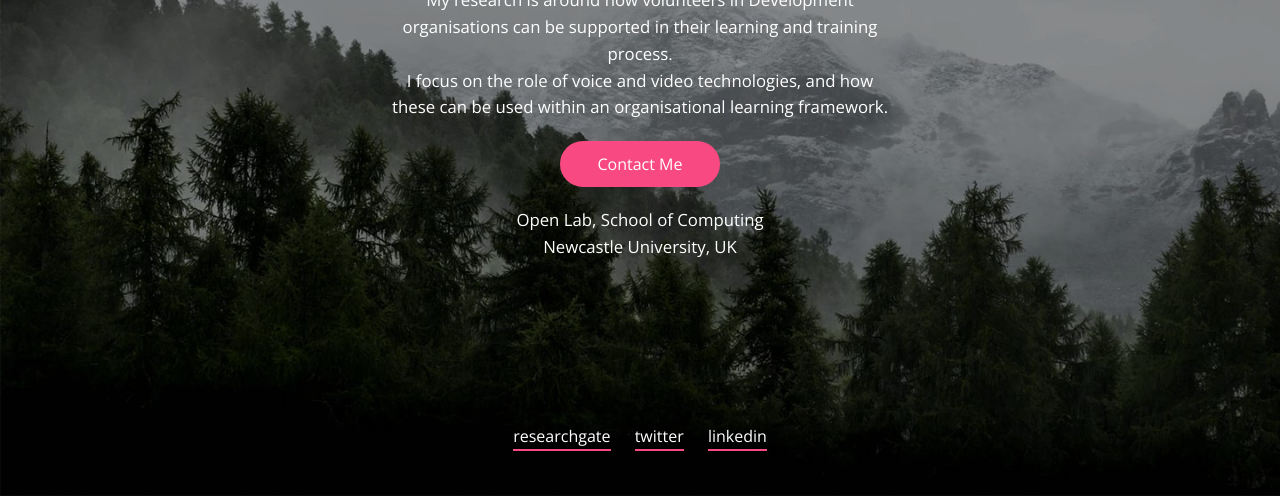
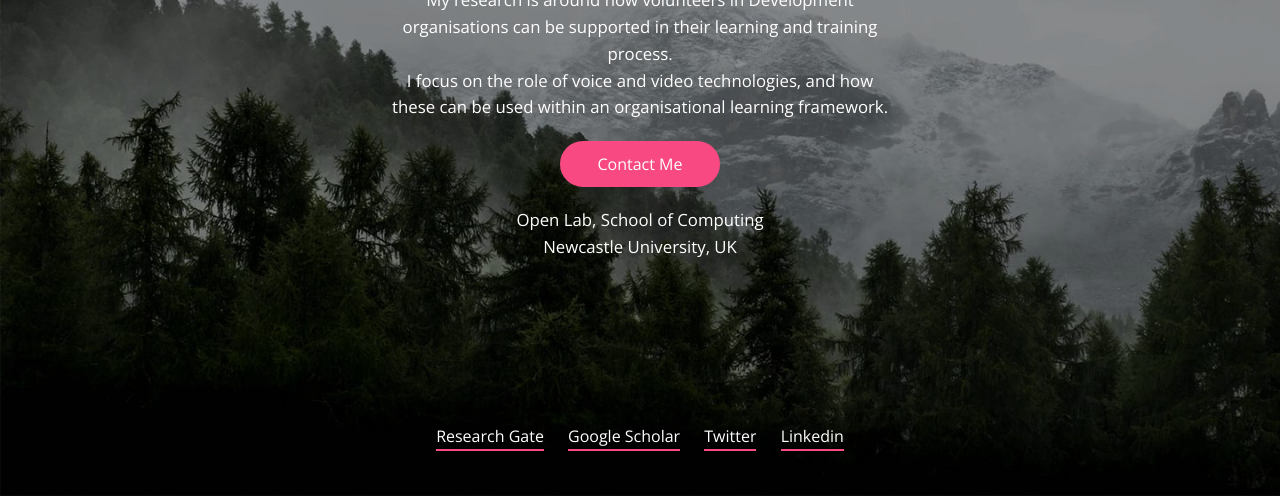
Before and after one commit to delvinv/delvinv.github.io, a plain HTML site: page index.html in a window 1280 px wide. Shown: the part 304-800 px from the top of the page. Drawn offline with nearby package versions, Linux system fonts and the light colour scheme.

Commit message:
Added Google Scholar link

```diff
--- a/index.html
+++ b/index.html
@@ -41,9 +41,10 @@
                 </p>
 
 				<ul class="social-btn font-white">
-					<li><a href="https://www.researchgate.net/profile/Delvin_Varghese">researchgate</a></li>
-					<li><a href="https://www.twitter.com/delvinv">twitter</a></li>
-					<li><a href="https://www.linkedin.com/in/delvinv/">linkedin</a></li>
+					<li><a href="https://www.researchgate.net/profile/Delvin_Varghese">Research Gate</a></li>
+					<li><a href="https://scholar.google.co.uk/citations?user=PJVzD2sAAAAJ&hl=en">Google Scholar</a></li>
+					<li><a href="https://www.twitter.com/delvinv">Twitter</a></li>
+					<li><a href="https://www.linkedin.com/in/delvinv/">Linkedin</a></li>
 				</ul><!-- social-btn -->
 
 			</div><!-- display-table -->
```
